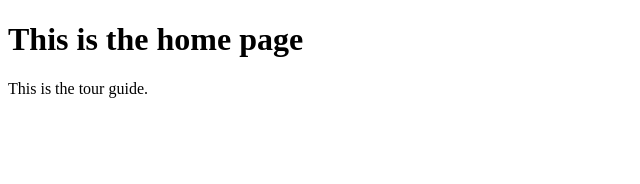
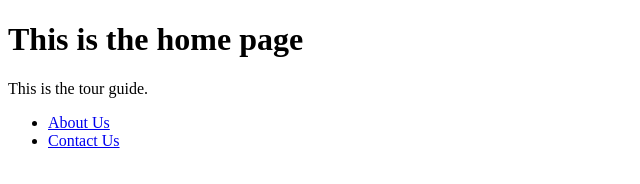
Before and after one commit to Precy-ux/IDEAS-KINPLUS-PROJECT-A, a plain HTML site: page index.html in a window 1280 px wide. Shown: the whole page, without its empty margins (0-640 px from the left). Drawn offline with Linux system fonts and the light colour scheme.

Commit message:
I created a branch called geetrend

```diff
--- a/index.html
+++ b/index.html
@@ -9,5 +9,10 @@
     <h1>This is the home page</h1>
 
     <p>This is the tour guide.</p>
+
+    <ul>
+        <li><a href="about.html">About Us</a></li>
+        <li><a href="contact.html">Contact Us</a></li>
+    </ul>
 </body>
 </html>
```
